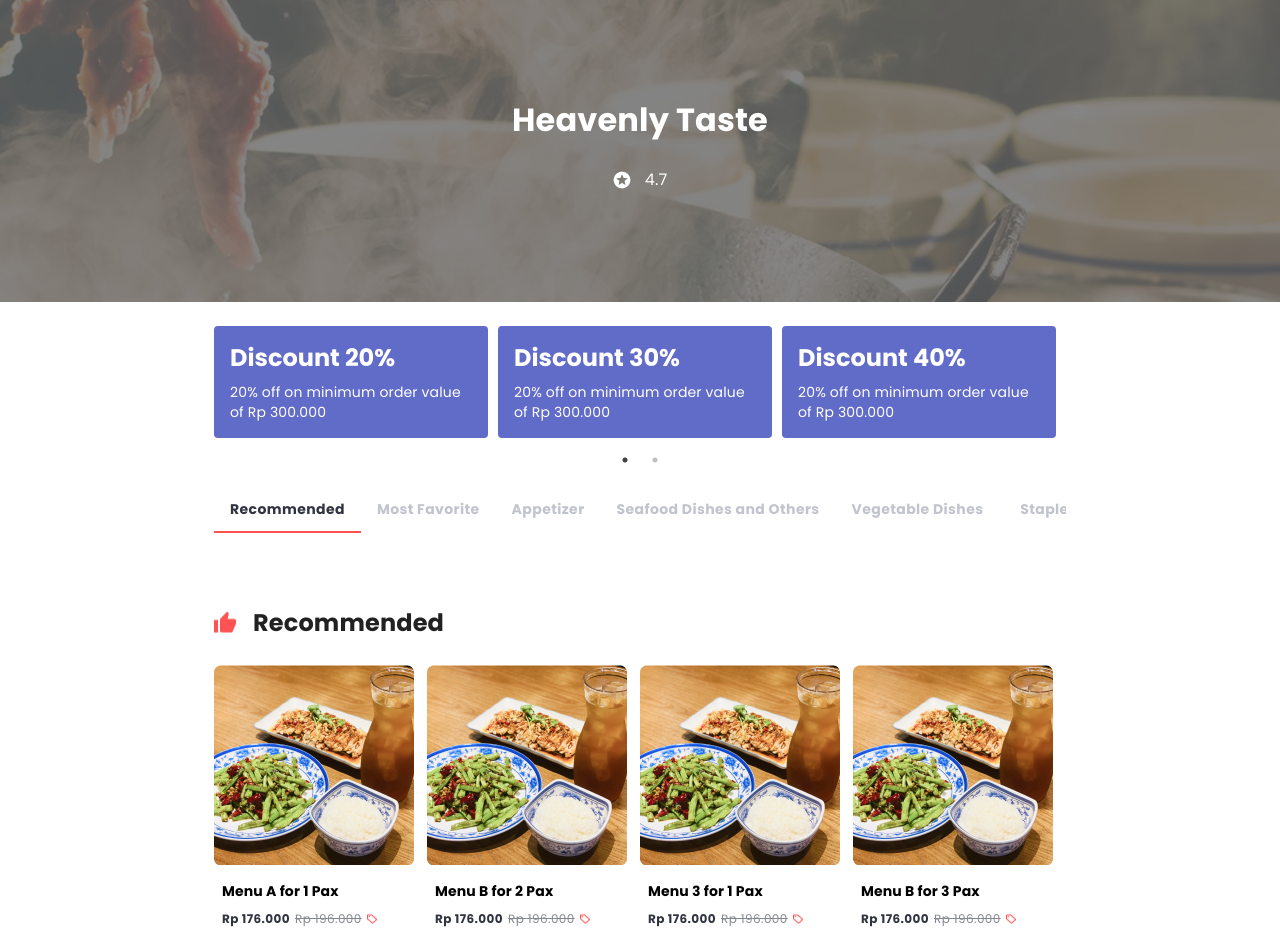
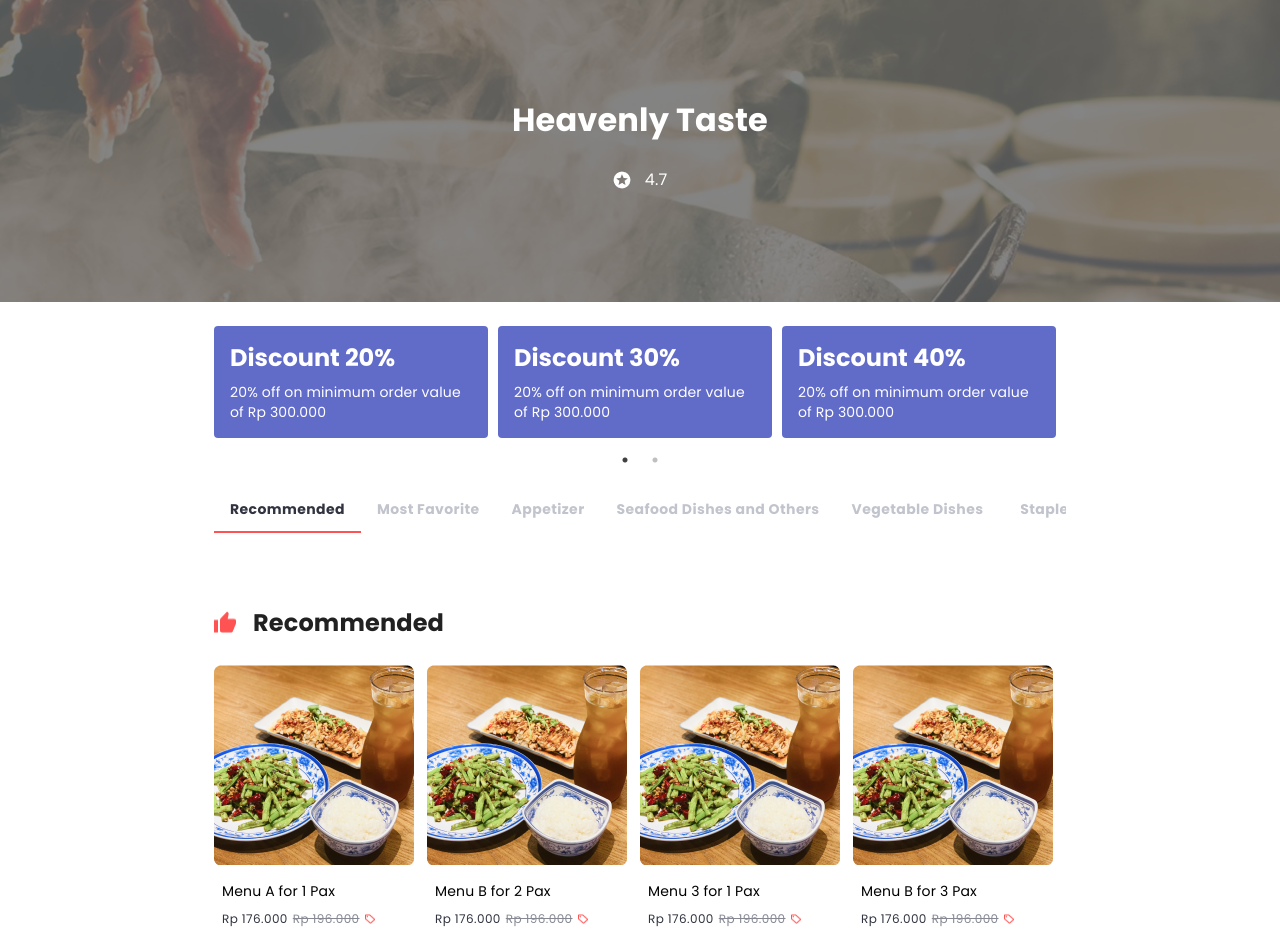
Before and after one commit to zetvyy/Cravyng, a React (Create React App) app: page /menu in a window 1280 px wide. Shown: the top 952 px of the page. Built offline with nearby package versions, Linux system fonts and the light colour scheme.

Commit message:
fix: font

```diff
--- a/src/Components/CardMenu/CardMenu.jsx
+++ b/src/Components/CardMenu/CardMenu.jsx
@@ -68,12 +68,12 @@ export default function CardMenu ({menu, image, price}) {
         <CardActionArea>
           <CardMedia component="img" height="200" image={menuImage} alt="menu" />
           <CardContent sx={{ padding: 0, marginTop: 2, marginLeft: 1, marginBottom: 2, marginRight: 1 }}>
-            <Typography variant="body2" sx={{ width: 272, fontWeight: 'bold', fonSize: 16, color: '#000000', marginTop: 1, fontFamily:'Poppins' }}>
+            <Typography variant="body2" sx={{ width: 272, fontWeight: '500', fonSize: 16, color: '#000000', marginTop: 1, fontFamily:'Poppins' }}>
             {item}
             </Typography>
             <Box sx={{display: 'flex',
               '& > :not(style)': { marginRight: '5px'}, }} >
-              <Typography variant="caption" sx={{ fonSize: 12, color: '#313440', fontWeight: 'bold', marginTop: 1, fontFamily:'Poppins' }}>
+              <Typography variant="caption" sx={{ fonSize: 12, color: '#313440', fontWeight: '400', marginTop: 1, fontFamily:'Poppins' }}>
               Rp 176.000
               </Typography>
               <Typography variant="caption" sx={{ textDecoration:'line-through', fonSize: 12, color: '#868993', marginTop: 1, fontFamily:'Poppins' }}>
```
